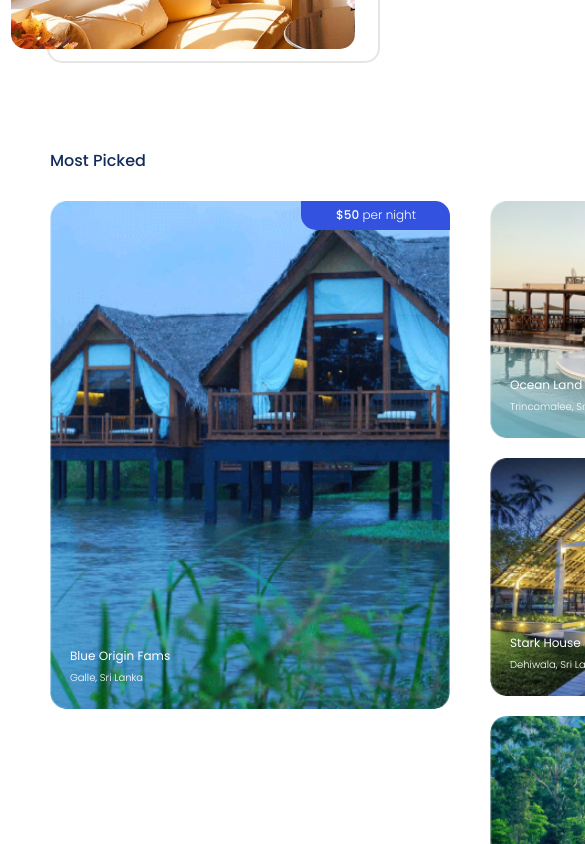
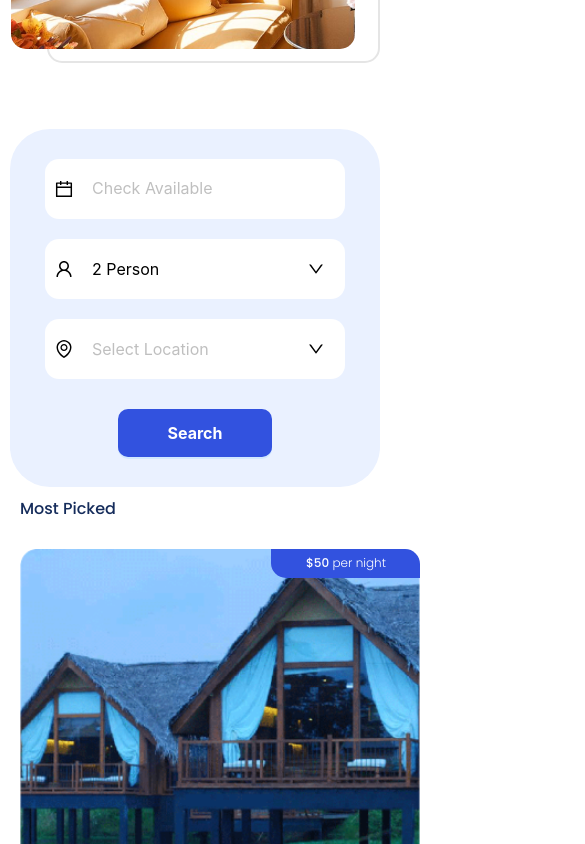
Before and after one commit to nursahtuncel/Lankastay, a React (Vite) app: page / in a window 390 px wide. Shown: the part 820-1664 px from the top of the page, 585 px wide, since content can reach past the window. Built offline with nearby package versions, Linux system fonts and the light colour scheme.

Commit message:
[JA-7] - Overhauled responsive design

```diff
--- a/src/components/MostPickedSection/MostPicked.module.scss
+++ b/src/components/MostPickedSection/MostPicked.module.scss
@@ -7,6 +7,9 @@
   display: flex;
   flex-direction: column;
   gap: 20px;
+  @media (max-width: 1248px) {
+    padding: 10px 20px;
+  }
   .mostPickedHeader {
     display: flex;
     flex-direction: column;
@@ -24,11 +27,19 @@
       justify-content: space-between;
       flex-wrap: nowrap;
       gap: 40px;
+      @media (max-width: 1248px) {
+        flex-wrap: wrap;
+        justify-content: center;
+        align-items: center;
+      }
       .upperSectionRight {
         display: flex;
         flex-wrap: wrap;
         gap: 20px;
         flex-grow: 1;
+        @media (max-width: 1248px) {
+          justify-content: center;
+        }
       }
     }
   }
--- a/src/pages/Homepage/index.jsx
+++ b/src/pages/Homepage/index.jsx
@@ -1,4 +1,3 @@
-
 import Hero from "../../components/HeroSection";
 import FilterBar from "../../components/HeroSection/FilterBar";
 import "./styles.scss";
@@ -8,8 +7,8 @@ const Homepage = () => {
   return (
     <div className="homepage">
       <Hero />
+      <FilterBar />
       <MostPickedSection />
-      <FilterBar />
     </div>
   );
 };
```
